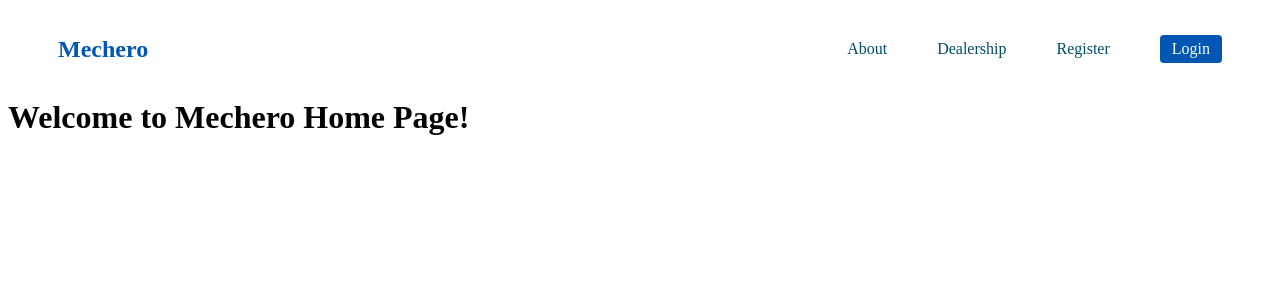
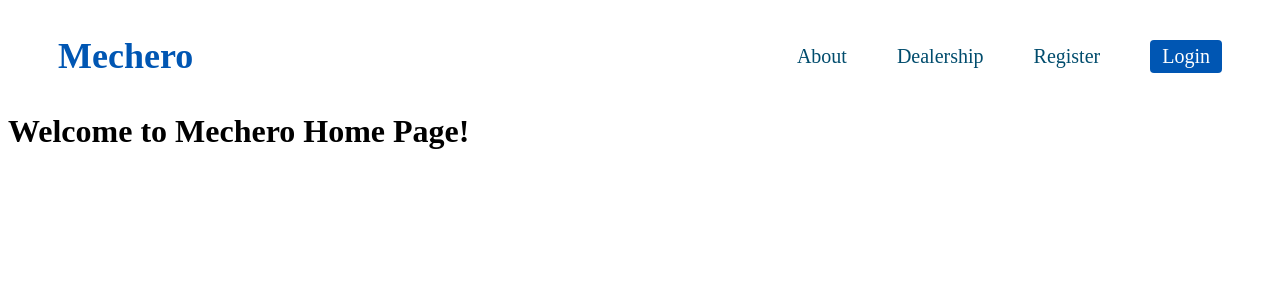
Before and after one commit to DelfinAksu/mechero, a Flask app: page / in a window 1280 px wide. Shown: the top 300 px of the page. Run offline with Flask 3, Linux system fonts and the light colour scheme.

Commit message:
Update style.css

```diff
--- a/app/static/style.css
+++ b/app/static/style.css
@@ -17,7 +17,7 @@ body {
 
 /* Sol kısım: logo */
 .logo {
-    font-size: 24px;
+    font-size: 36px;
     font-weight: bold;
     color: #0056b3; /* Mavi ton */
     text-decoration: none;
@@ -32,7 +32,7 @@ body {
 .nav-right a {
     color: #004c6d;
     text-decoration: none;
-    font-size: 16px;
+    font-size: 20px;
     position: relative;
     padding: 5px 0;
 }
@@ -60,7 +60,7 @@ body {
     color: white;
     padding: 5px 12px;
     border-radius: 4px;
-    font-size: 16px;
+    font-size: 20px;
     text-decoration: none;
     position: relative; /* hover çizgi olmaması için */
     overflow: hidden;
@@ -420,7 +420,7 @@ body {
     height: 500px;
     border: 5px solid #66b3ff;
     border-radius: 25px;
-    box-shadow: 0 0 15px rgba(0, 0, 0, 0.05);
+    box-shadow: 0 0 15px #004c6d(0, 0, 0, 0.05);
     overflow: hidden;
     position: relative;
 }
@@ -439,11 +439,21 @@ body {
     padding: 0;
     margin-top: 20px;
 }
+.dealership-list-box h2 {
+    color: #004c6d
+}
+
+.dealership-list-box label {
+    color: #004c6d; /* istediğin rengi buraya yaz */
+    font-weight: bold; /* istersen kalın yapabilirsin */
+}
+
+
 
 .dealership-list li {
     margin-bottom: 15px;
     font-size: 14px;
-    color: #333;
+    color: #004c6d;
 }
 
 /* Responsive */
```
